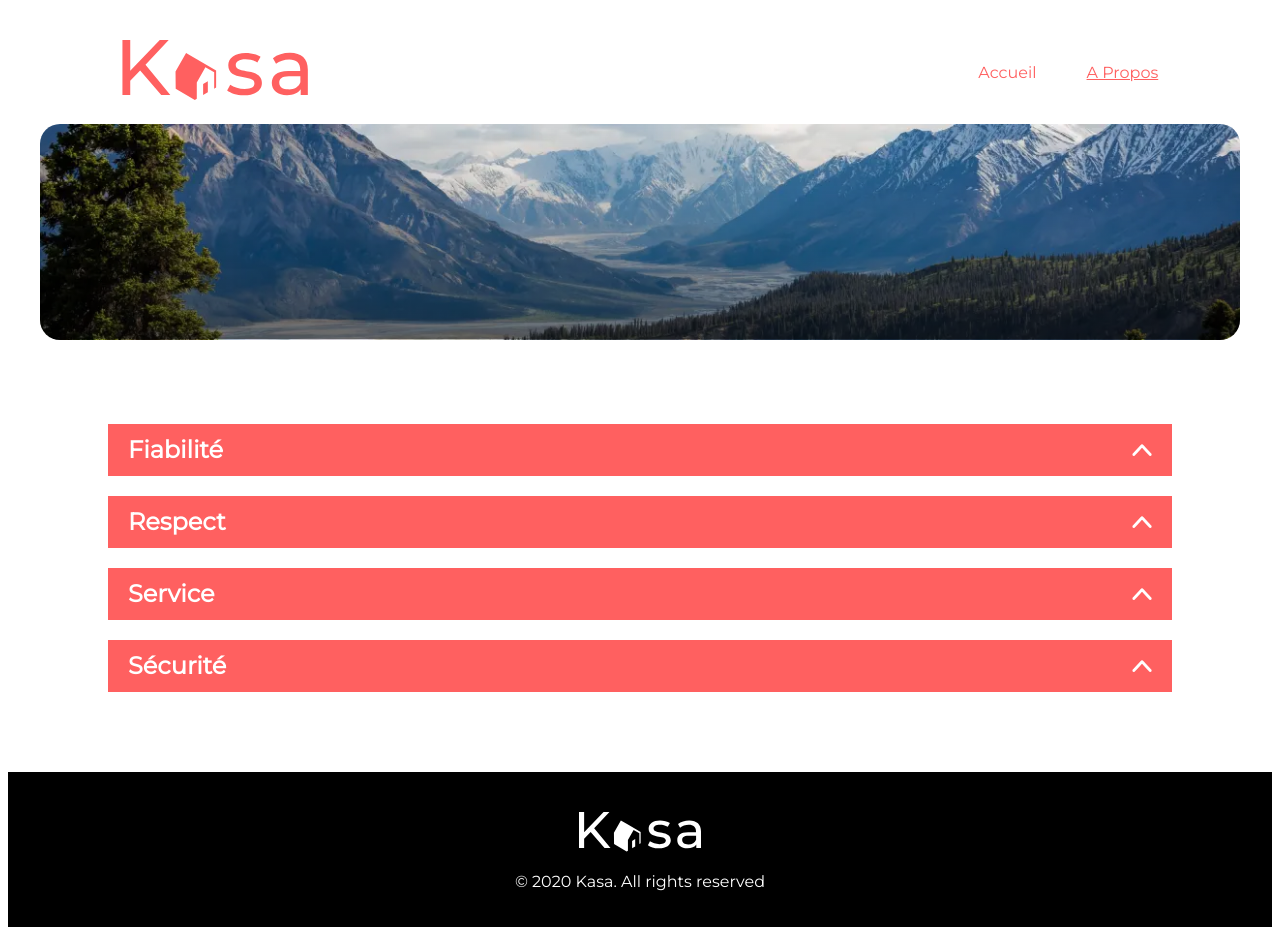
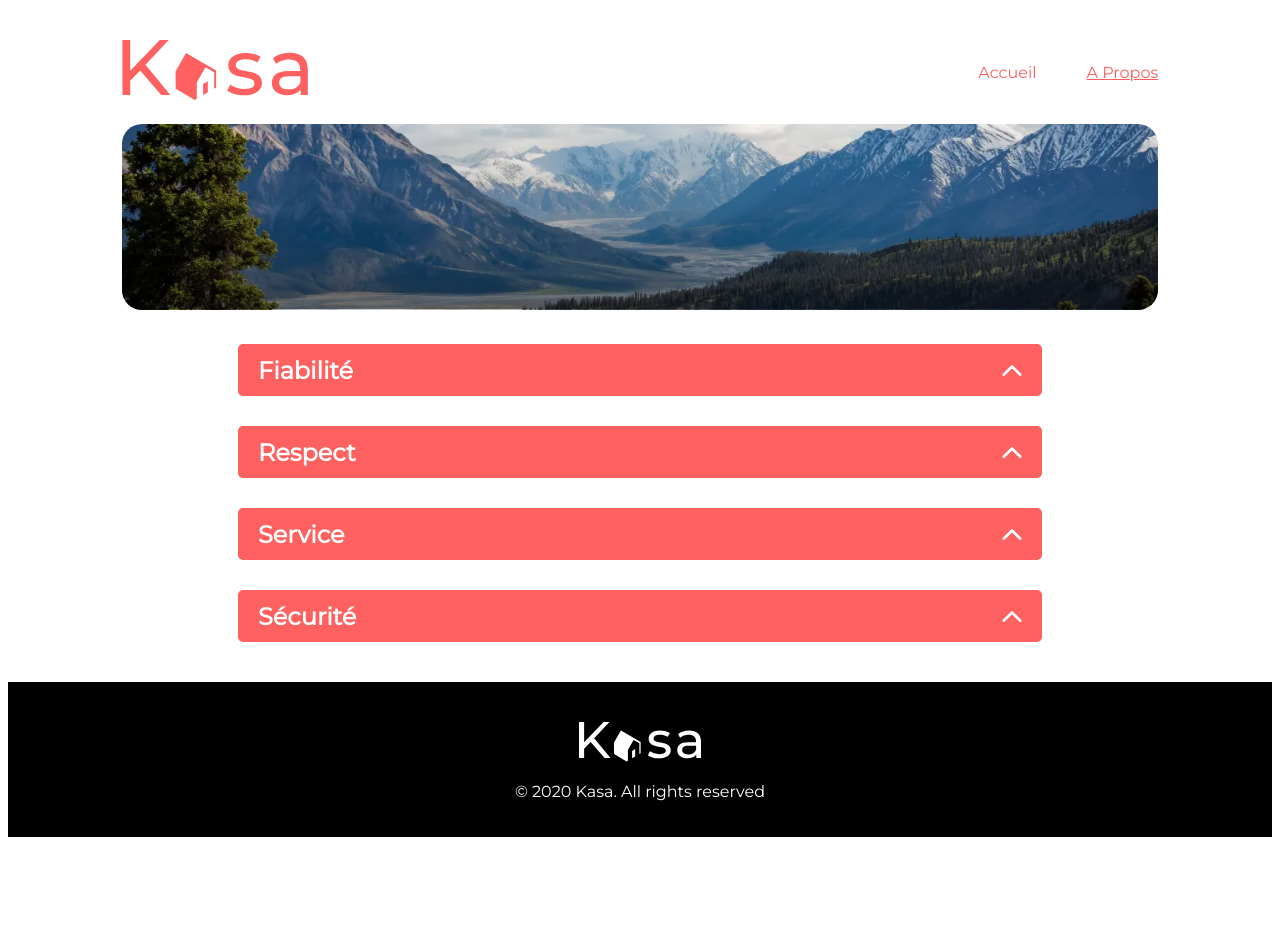
Before and after one commit to A-Pogam/Kasa, a React (Create React App) app: page /about in a window 1280 px wide. After the commit the page ends 845 px from the top, so only its background shows below. Built offline with nearby package versions, Linux system fonts and the light colour scheme.

Commit message:
improved about page scss

```diff
--- a/src/pages/about.jsx
+++ b/src/pages/about.jsx
@@ -10,11 +10,11 @@ const CollapseAbout = () => {
       <Banner imgSrc={aboutBannerImg} alt="Bannière Accueil" />
       <div className="collapse-about">
         {aboutContent.map(({ title, text }) => (
-          <Collapse title={title} key={title}>
-            <div className="collapse-content">
-              <p>{text}</p>
-            </div>
-          </Collapse>
+          <Collapse
+            title={title}
+            content={<p>{text}</p>}
+            key={title}
+          />
         ))}
       </div>
     </div>
--- a/src/styles/pages/about.scss
+++ b/src/styles/pages/about.scss
@@ -1,12 +1,25 @@
+.banner {
+  @media (max-width: 767px) {
+    width: 93% !important
+  }
+}
+
+.banner-container-img {
+  @media (max-width: 767px) {
+    height: 223px; /* Hauteur spécifique en mode mobile */
+  }
+}
+
+
 .collapse-about {
-    margin: 80px;
+  margin: 0 200px 0 200px;
+  @media (max-width: 767px) {
+    margin: 0; /* Hauteur spécifique en mode mobile */
+  }
+
 
   .collapse {
     width: 100%;
-
-      p {
-        color: black;
-      }
 
     &.open {
       .collapse-header {
@@ -28,7 +41,9 @@
       align-items: center;
       padding: 0 20px;
       cursor: pointer;
-        margin: 20px;
+      margin: 30px;
+      border-radius: 5px;
+
     }
 
     .collapse-icon {
@@ -39,10 +54,13 @@
       height: 180px;
       padding: 10px;
       border-radius: 0 0px 20px 20px;
+      margin-top: -20px;
+      @media (max-width: 767px) {
+        margin: -30px 30px 0 30px !important;
+      }
       ul {
         list-style-type: none;
       }
     }
   }
-
 }
--- a/src/styles/pages/home.scss
+++ b/src/styles/pages/home.scss
@@ -68,7 +68,7 @@
   margin-top: 20px;
   margin-bottom: 20px;
   position: relative;
-  width: 95%;
+  width: 82%;
   margin-left: auto;
   margin-right: auto;
 
```
Lines whose indentation alone changed are shown as unchanged.
